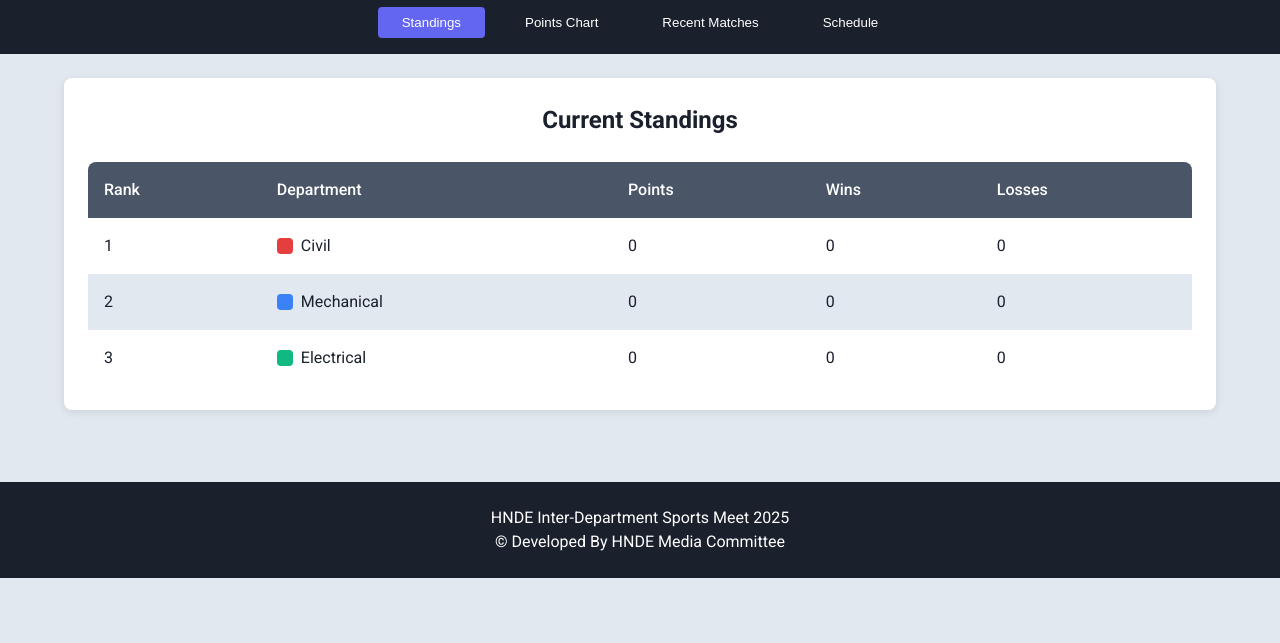
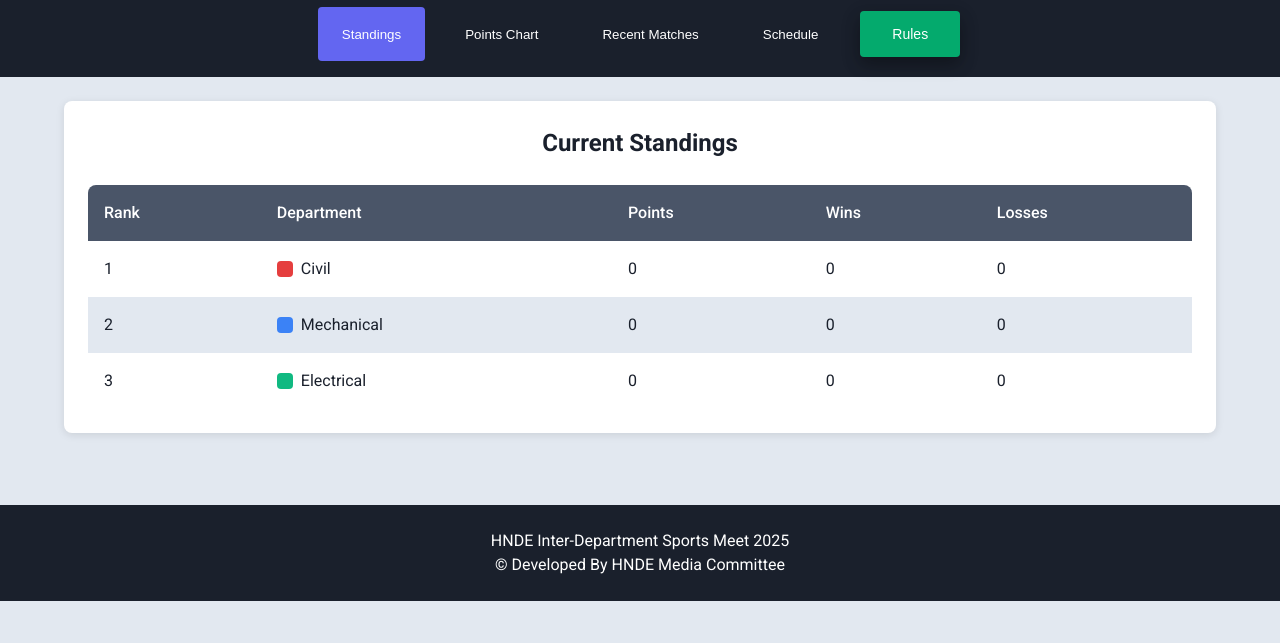
Before and after one commit to BPLIYANAGAMA/sportmeet, a plain HTML site: page index.html in a window 1280 px wide. Shown: the part 157-800 px from the top of the page. Drawn offline with nearby package versions, Linux system fonts and the light colour scheme.

Commit message:
Update index.html

```diff
--- a/index.html
+++ b/index.html
@@ -1,6 +1,26 @@
 <!DOCTYPE html>
 <html lang="en">
 <head>
+<style>
+.button {
+  background-color: #04AA6D;
+  border: none;
+  color: white;
+  padding: 15px 32px;
+  text-align: center;
+  text-decoration: none;
+  display: inline-block;
+  font-size: 14px;
+  margin: 4px 2px;
+  cursor: pointer;
+}
+
+
+.button1 {
+  box-shadow: 0 8px 16px 0 rgba(0,0,0,0.2), 0 6px 20px 0 rgba(0,0,0,0.19);
+}
+.button1 {border-radius: 4px;}
+</style>
   <meta charset="UTF-8">
   <meta name="viewport" content="width=device-width, initial-scale=1.0">
   <title>HNDE Inter-Department Sports Scoreboard</title>
@@ -23,6 +43,8 @@
       <button class="tab-btn" data-tab="chart">Points Chart</button>
       <button class="tab-btn" data-tab="">Recent Matches</button><!--when updating recent matches type matches inside of perali koma-->
       <button class="tab-btn" data-tab="schedule">Schedule</button>
+	  <a href="https://drive.google.com/file/d/19T7rtDtDQPsFf6hn9BS94VFtT2R2s7Li/view" target="_blank">
+	  <button class="button button1">Rules</button></a>
     </nav>
   </header>
 
```
